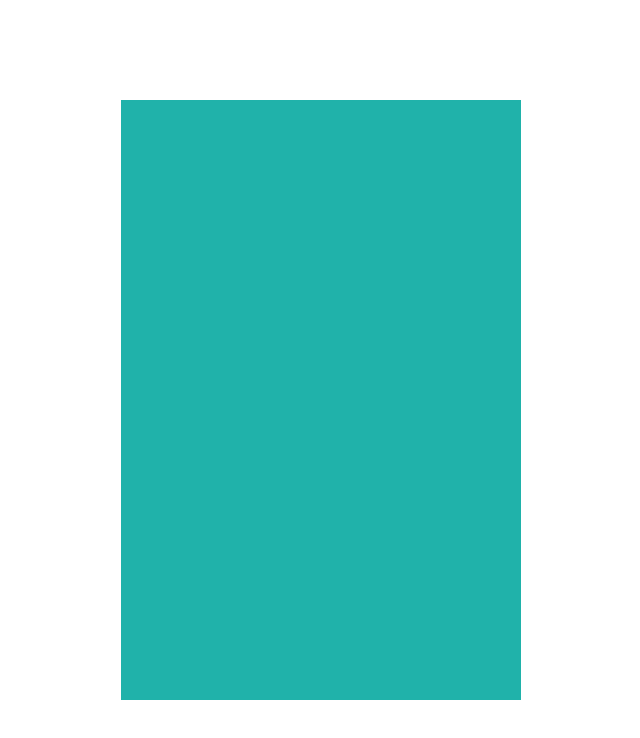
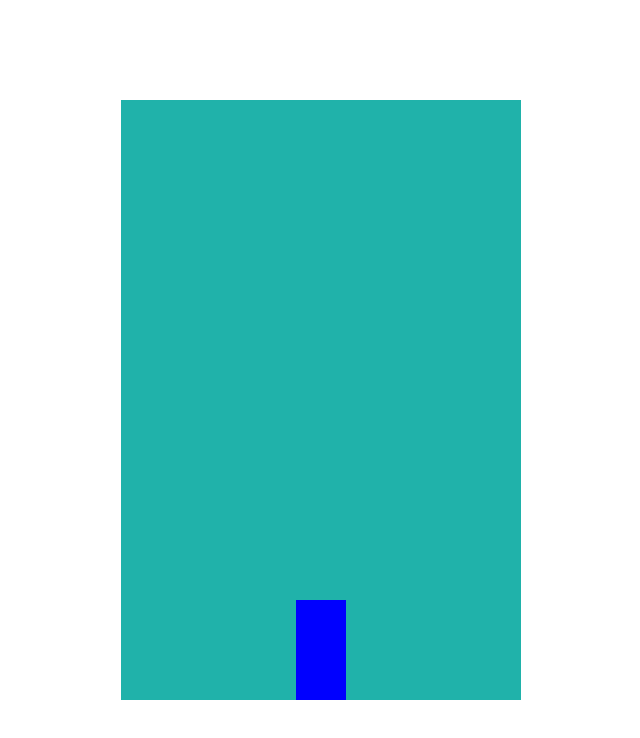
Before and after one commit to Jos017/puzzle-bubble, a plain HTML site: page game.html in a window 1280 px wide. Shown: the whole page, without its empty margins (319-959 px from the left). Drawn offline with Linux system fonts and the light colour scheme.

Commit message:
Add draw method to Character class

```diff
--- a/game.html
+++ b/game.html
@@ -11,6 +11,6 @@
   <main>
     <canvas id="canvas" width="400" height="600"></canvas>
   </main>
-  <script src="./js/game.js"></script>
+  <script type="module" src="./js/game.js"></script>
 </body>
 </html>
--- a/js/Character.js
+++ b/js/Character.js
@@ -1,5 +1,5 @@
-class Character {
-  constructor(x, y, width, height, image, name, lives, score) {
+export class Character {
+  constructor(x, y, width, height, image, name, lives, score, ctx) {
     this.x = x;
     this.y = y;
     this.width = width;
@@ -8,12 +8,16 @@ class Character {
     this.name = name;
     this.lives = lives;
     this.score = score;
+    this.ctx = ctx;
   }
   shoot() {}
   aim() {}
   selectBall() {}
   win() {}
   lose() {}
-  draw() {}
+  draw() {
+    this.ctx.fillStyle = 'blue';
+    this.ctx.fillRect(this.x, this.y, this.width, this.height);
+  }
   drawAimAssist() {}
 }
--- a/js/EnemyBall.js
+++ b/js/EnemyBall.js
@@ -1,4 +1,4 @@
-import { Ball } from "./Ball";
+import { Ball } from "./Ball.js";
 
 class EnemyBall extends Ball {
   constructor(x, y, width, height, color, image) {
--- a/js/ProyectileBall.js
+++ b/js/ProyectileBall.js
@@ -1,4 +1,4 @@
-import { Ball } from "./Ball";
+import { Ball } from "./Ball.js";
 
 class ProyectileBall extends Ball {
   constructor(x, y, width, height, color, image) {
--- a/js/game.js
+++ b/js/game.js
@@ -1,2 +1,9 @@
+import { Character } from "./Character.js";
+
 const canvas = document.getElementById('canvas');
 const ctx = canvas.getContext('2d');
+
+const character1 = new Character((canvas.width - 50) / 2, canvas.height, 50, -100, '', '', 3, 0, ctx);
+// const character2 = new Character((canvas.width - 50) / 2, canvas.height, 50, -100, '', '', 3, 0, ctx);
+
+character1.draw();
```
